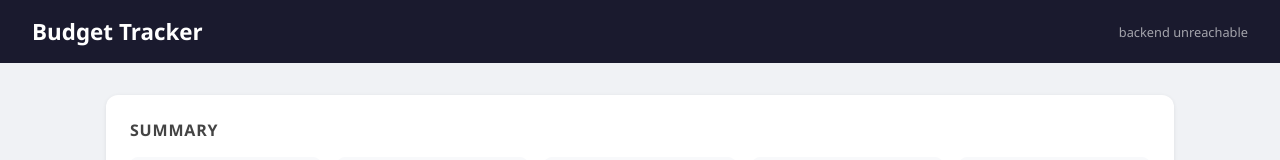
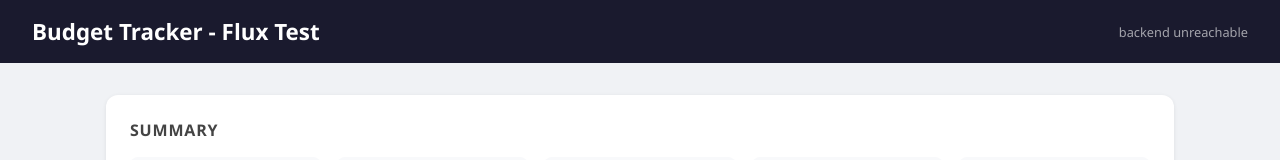
Before and after one commit to dkacza/budget-tracker, a plain HTML site: page frontend/index.html in a window 1280 px wide. Shown: the top 160 px of the page. Drawn offline with Linux system fonts and the light colour scheme; no server answers.

Commit message:
Flux webhook test

```diff
--- a/frontend/index.html
+++ b/frontend/index.html
@@ -172,7 +172,7 @@
 <body>
 
 <header>
-  <h1>Budget Tracker</h1>
+  <h1>Budget Tracker - Flux Test</h1>
   <span class="version" id="version-label">loading...</span>
 </header>
 
```
